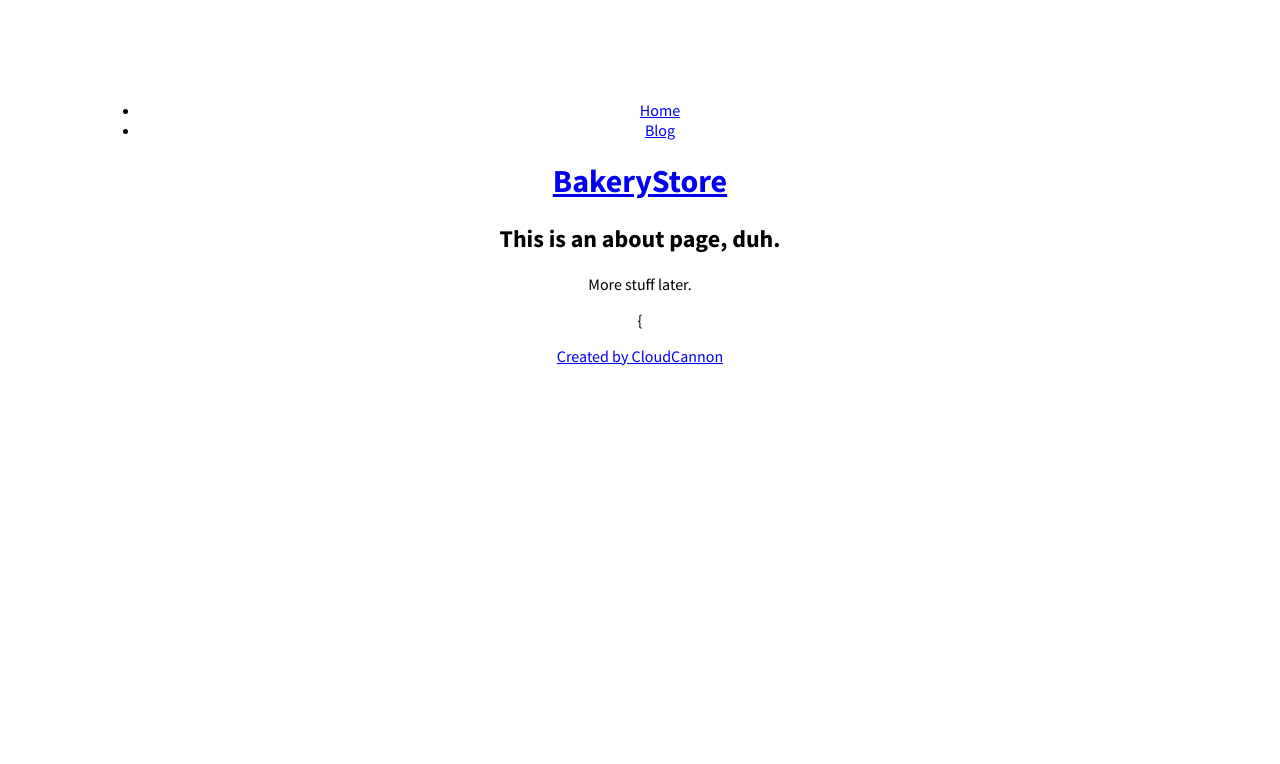
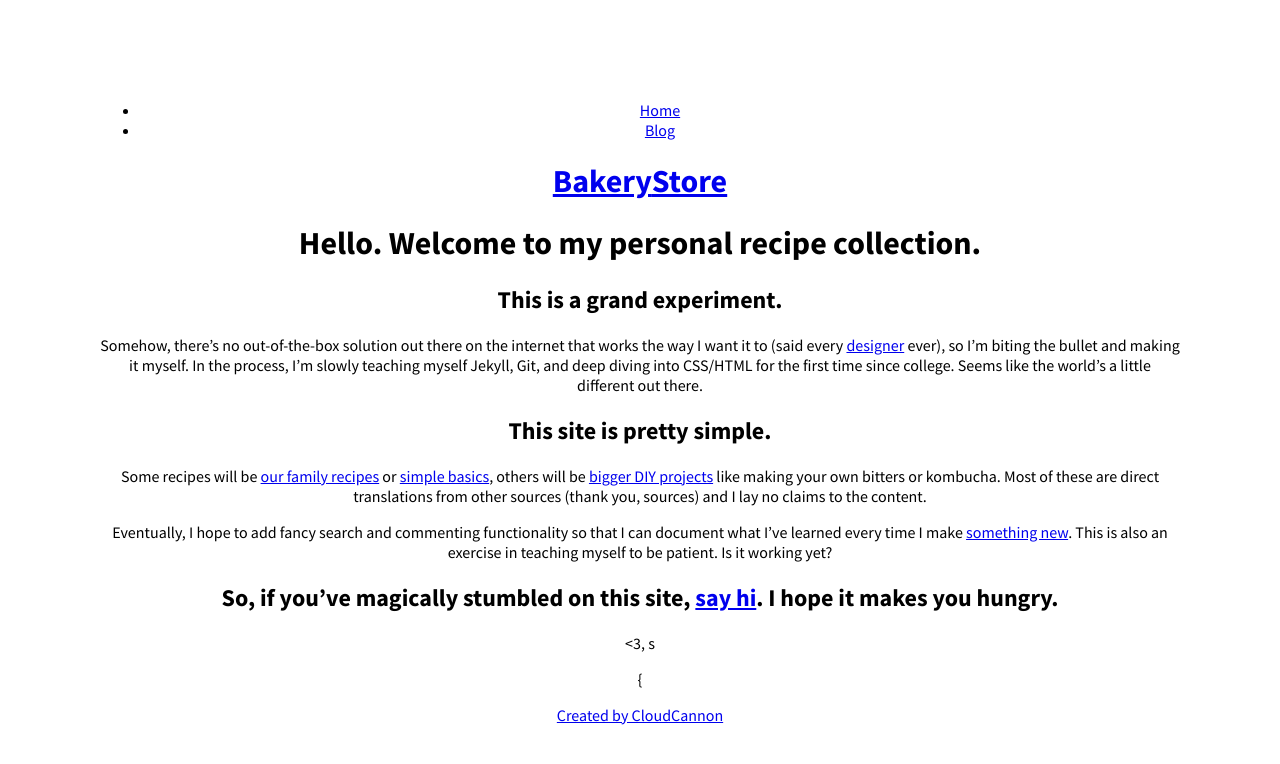
Before and after one commit to scottgallant/recipe-collection, a Jekyll site: the page built from about.md, in a window 1280 px wide. Shown: the top 764 px of the page. Built offline with Jekyll 4.4.1, drawn with Linux system fonts in a browser that asks for light colours.

Commit message:
About content
First pass at real content.

```diff
--- a/about.md
+++ b/about.md
@@ -3,8 +3,20 @@ title: About
 date: '2017-01-05 00:00:00'
 layout: default
 ---
-## This is an about page, duh.
+# Hello. Welcome to my personal recipe collection.
 
-More stuff later.
+## This is a grand experiment.
+
+Somehow, there's no out-of-the-box solution out there on the internet that works the way I want it to (said every <a href="http://www.sharonbrener.com">designer</a> ever), so I'm biting the bullet and making it myself. In the process, I'm slowly teaching myself Jekyll, Git, and deep diving into CSS/HTML for the first time since college. Seems like the world's a little different out there.
+
+## This site is pretty simple.
+
+Some recipes will be <a href="/tag/family">our family recipes</a> or <a href="/tag/basic">simple basics</a>, others will be <a href="/tag/diy-project">bigger DIY projects</a> like making your own bitters or kombucha. Most of these are direct translations from other sources (thank you, sources) and I lay no claims to the content.
+
+Eventually, I hope to add fancy search and commenting functionality so that I can document what I've learned every time I make <a href="/tag/to-do">something new</a>. This is also an exercise in teaching myself to be patient. Is it working yet?
+
+## So, if you've magically stumbled on this site, <a href="http://sharonbrener.com/contact/">say hi</a>. I hope it makes you hungry.
+
+<3, s
 
 {
```
